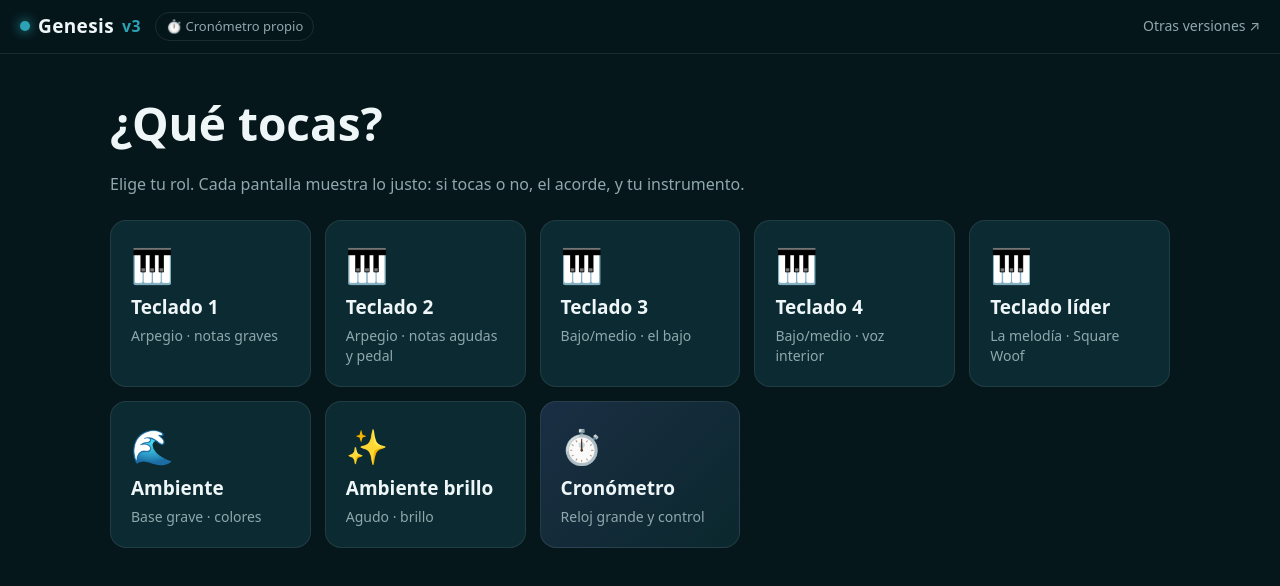
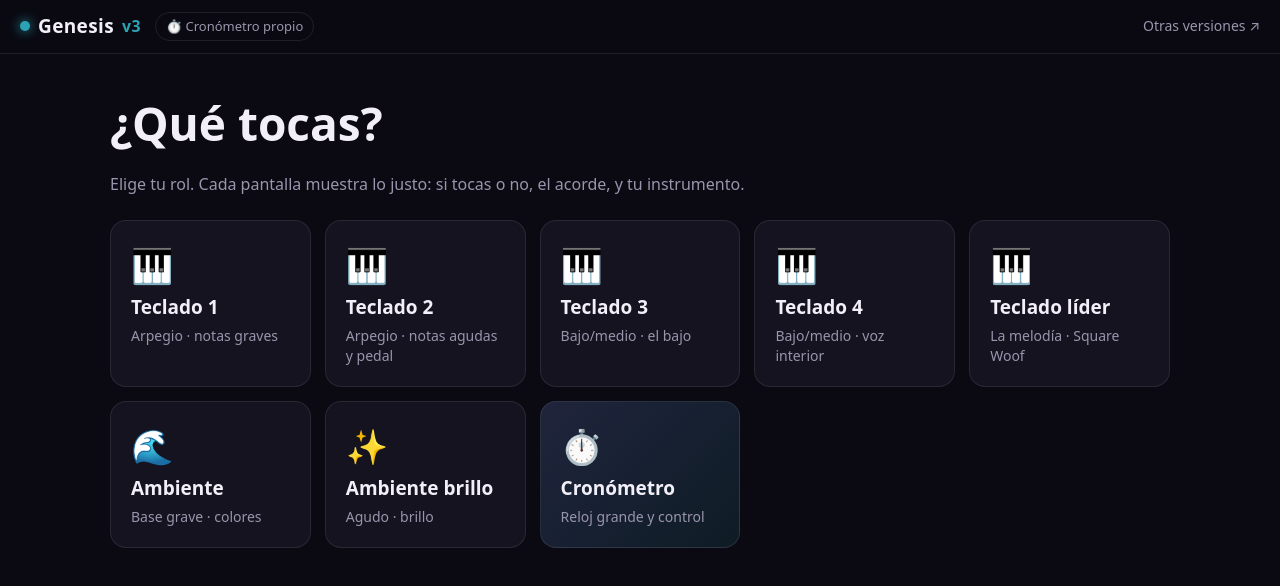
Before and after one commit to Eepyysspp/Cover_Genesis, a plain HTML site: page v3.html in a window 1280 px wide. Drawn offline with Linux system fonts and the light colour scheme; no server answers.

Commit message:
v3: fondos originales, acentos #0e5664

```diff
--- a/css/v3.css
+++ b/css/v3.css
@@ -1,8 +1,8 @@
 /* Genesis · v2 — interfaz simple para tocar en escenario */
 :root {
-  --fondo: #06171b; --panel: #0b2a31; --panel2: #10363f; --borde: rgba(255,255,255,.09);
-  --texto: #eef6f7; --muted: #8fa8ad; --acento: #0e5664; --acento-vivo: #2ba3b5; --acento2: #7c9cff;
-  /* color de la versión 3: #0e5664 (fondos de botones, teclas apretadas); --acento-vivo = el mismo tono más claro para textos, bordes y brillos */ --ok: #5be3a1; --mal: #ffb44d;
+  --fondo: #0b0a12; --panel: #15131f; --panel2: #1d1a2b; --borde: rgba(255,255,255,.09);
+  --texto: #f2eff8; --muted: #9a95ad; --acento: #0e5664; --acento-vivo: #2ba3b5; --acento2: #7c9cff;
+  /* acento de la versión 3: #0e5664 (botones, teclas apretadas); --acento-vivo = el mismo tono más claro para textos, bordes y brillos */ --ok: #5be3a1; --mal: #ffb44d;
   --radio: 16px; --color: #7c9cff;
   color-scheme: dark;
 }
@@ -28,7 +28,7 @@ select { background: var(--panel2); border: 1px solid var(--borde); border-radiu
 select option { color: #111; background: #fff; }
 
 /* cabecera */
-.cabecera { display: flex; align-items: center; gap: 14px; padding: 12px 20px; border-bottom: 1px solid var(--borde); position: sticky; top: 0; background: rgba(6,23,27,.92); backdrop-filter: blur(8px); z-index: 20; }
+.cabecera { display: flex; align-items: center; gap: 14px; padding: 12px 20px; border-bottom: 1px solid var(--borde); position: sticky; top: 0; background: rgba(11,10,18,.92); backdrop-filter: blur(8px); z-index: 20; }
 .marca { font-weight: 800; font-size: 19px; letter-spacing: .02em; display: flex; align-items: center; gap: 8px; }
 .marca small { color: var(--acento-vivo); font-weight: 700; }
 .punto-vivo { width: 10px; height: 10px; border-radius: 50%; background: var(--acento-vivo); box-shadow: 0 0 12px var(--acento-vivo); }
@@ -338,7 +338,7 @@ kbd { font: 600 11px/1 ui-monospace, SFMono-Regular, Menlo, Consolas, monospace;
 .enlace-v1 { cursor: pointer; }
 /* cuenta regresiva al iniciar en red */
 .cuenta-atras { position: fixed; inset: 0; z-index: 50; display: grid; place-content: center; justify-items: center; gap: 4px;
-  background: rgba(6,23,27,.72); backdrop-filter: blur(3px); pointer-events: none; }
+  background: rgba(11,10,18,.72); backdrop-filter: blur(3px); pointer-events: none; }
 .cuenta-atras[hidden] { display: none; }
 .cuenta-atras small { color: var(--muted); font-size: 18px; letter-spacing: .04em; }
 .cuenta-atras b { font-size: clamp(110px, 22vw, 220px); line-height: 1; color: var(--acento-vivo); text-shadow: 0 0 40px rgba(43,163,181,.45);
```
Also changed, not shown: app/ui/inicio.html (+1 -1 lines).
